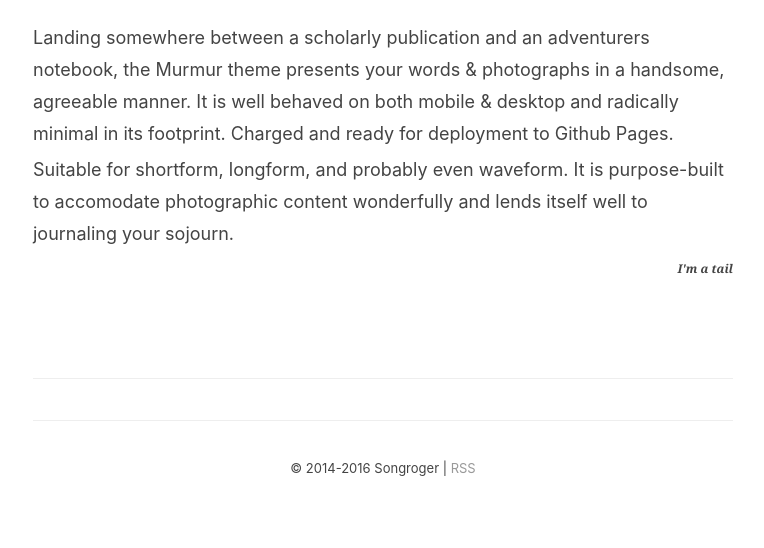
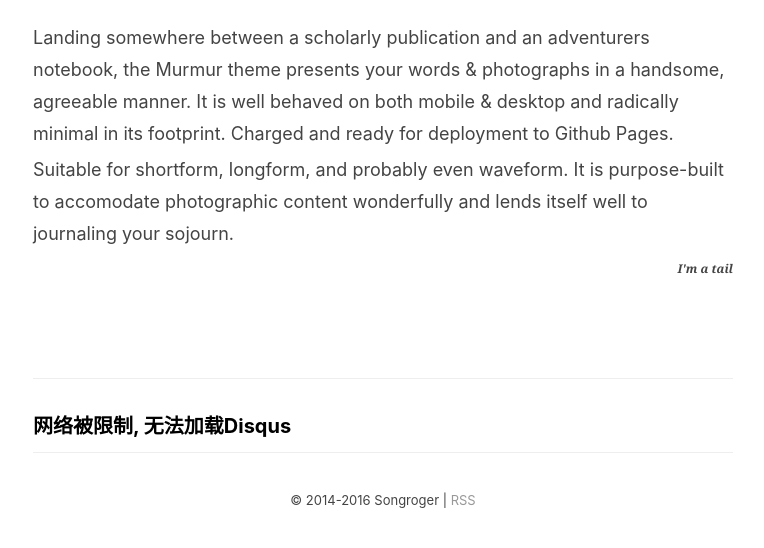
Before and after one commit to songroger/murmur, a Jekyll site: the page built from _posts/2015-11-15-the-murmur-theme.markdown, in a window 1280 px wide. Shown: the part 761-1309 px from the top of the page, without its empty margins (257-1021 px from the left). Built offline with Jekyll 4.4.1, drawn with Linux system fonts in a browser that asks for light colours; comment, search, counter and statistics services are not loaded; before the commit the page ends 1277 px from its top, so only the background shows below that.

Commit message:
good_bye_duoshuo

```diff
--- a/_config.yml
+++ b/_config.yml
@@ -26,9 +26,10 @@
 kramdown:
   input: GFM
 
-# If U enable the comment, edit disqus or duoshuo account of "/_layouts/post.html"
+# If U enable the comment, edit disqus or duoshuo account
 # before deploy your webpage
 enable_comment: true
+disqus_account: songroger
 
 gems: ['jekyll-paginate']
 # Pagination
--- a/_layouts/post.html
+++ b/_layouts/post.html
@@ -39,25 +39,47 @@
 <!-- <script src="http://libs.baidu.com/jquery/1.9.1/jquery.min.js"></script> -->
 
 <!-- disqus 评论-->
-<!-- <div id="disqus_thread"></div>
+<div id="disqus_thread"></div>
 <script type="text/javascript">
     /* * * CONFIGURATION VARIABLES: EDIT BEFORE PASTING INTO YOUR WEBPAGE * * */
-    var disqus_shortname = 'songroger'; // required: replace example with your forum shortname
+    var disqus_shortname = "{{ site.disqus_account }}"; // required: replace example with your forum shortname
 
-    /* * * DON'T EDIT BELOW THIS LINE * * */
-    (function() {
+    function t() {
+        /* * * DON'T EDIT BELOW THIS LINE * * */
         var dsq = document.createElement('script'); dsq.type = 'text/javascript'; dsq.async = true;
         dsq.src = '//' + disqus_shortname + '.disqus.com/embed.js';
         (document.getElementsByTagName('head')[0] || document.getElementsByTagName('body')[0]).appendChild(dsq);
-    })();
+    }
+    function e() {
+        var t = document.getElementById("disqus_thread");
+        t.innerHTML = "<h4>网络被限制, 无法加载Disqus</h4>";
+    }
+    function init() {
+        var xhr = new XMLHttpRequest;
+        xhr.open("GET", "https://disqus.com/next/config.json?" + +new Date, !0),
+        xhr.timeout = 1e3,
+        xhr.onload = function() {
+            t()
+        },
+        xhr.ontimeout = function() {
+            e(),
+            xhr.abort()
+        },
+        xhr.onerror = function() {
+            e()
+        },
+        xhr.send()
+    }
+    window.onload=init;
+
 </script>
-<noscript>Please enable JavaScript to view the <a href="https://disqus.com/?ref_noscript">comments powered by Disqus.</a></noscript> -->
+<noscript>Please enable JavaScript to view the <a href="https://disqus.com/?ref_noscript">comments powered by Disqus.</a></noscript>
 
 <!-- 多说评论框 start -->
-<div class="ds-thread" data-thread-key="songroger" data-title="{{ page.title }}" data-url="{{ site.url }}{{ page.url }}"></div>
+<!-- <div class="ds-thread" data-thread-key="songroger" data-title="{{ page.title }}" data-url="{{ site.url }}{{ page.url }}"></div> -->
 <!-- 多说评论框 end -->
 <!-- 多说公共JS代码 start (一个网页只需插入一次) -->
-<script type="text/javascript">
+<!-- <script type="text/javascript">
 var duoshuoQuery = {short_name:"songroger"};
   (function() {
     var ds = document.createElement('script');
@@ -67,6 +89,6 @@
     (document.getElementsByTagName('head')[0]
      || document.getElementsByTagName('body')[0]).appendChild(ds);
   })();
-  </script>
+  </script> -->
 <!-- 多说公共JS代码 end -->
 {% endif %}
```
